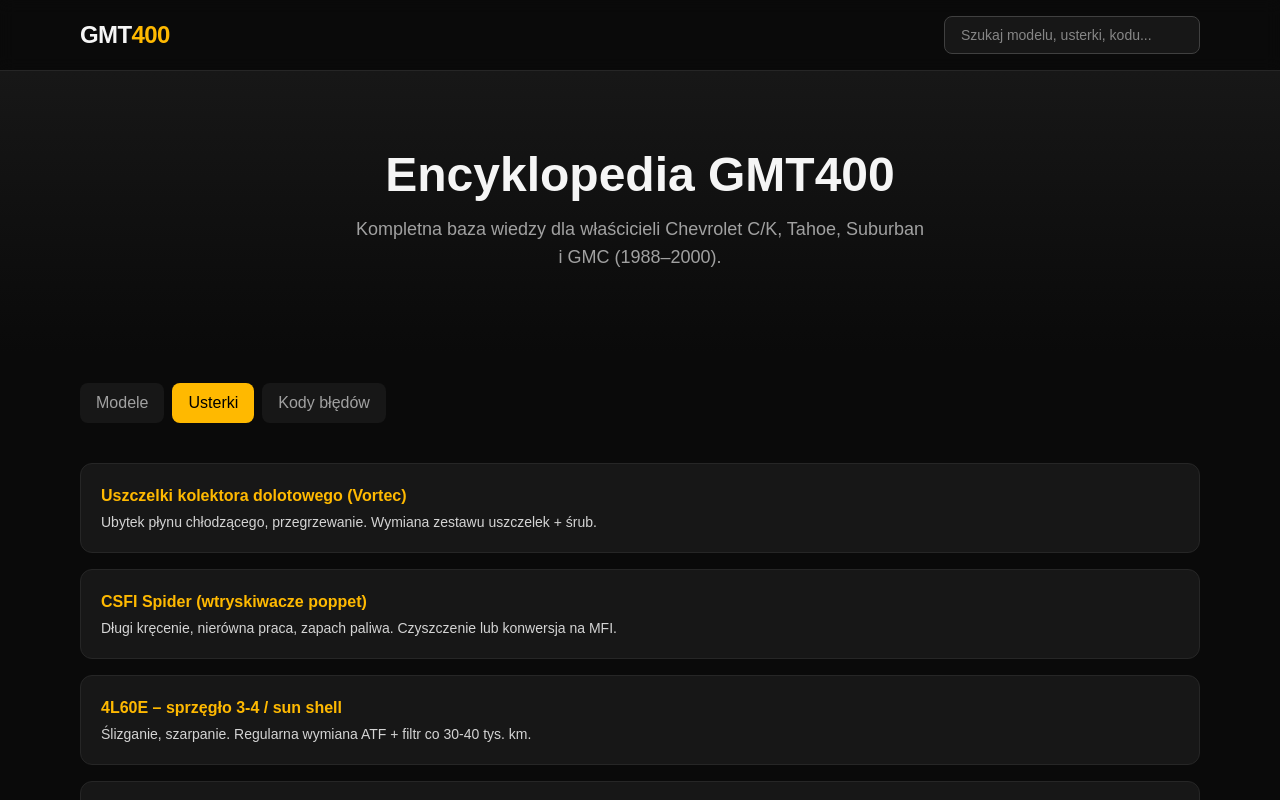
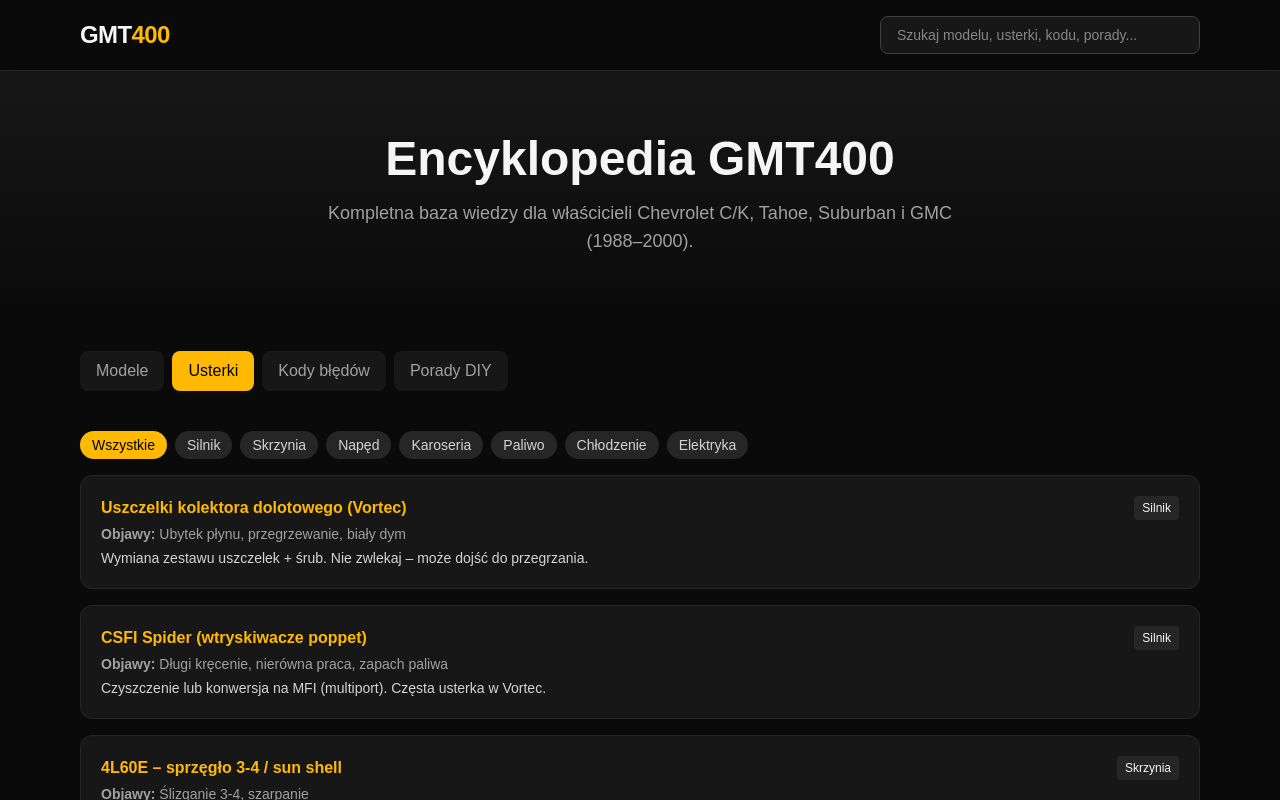
Before and after one commit to tsrc4mm9gg-netizen/gmt400-app, a Next.js app: page / in a window 1280 px wide. Both pictures are taken after a click on the button "Usterki". Shown: the top 800 px of the page. Built offline with nearby package versions, Linux system fonts and the light colour scheme.

Commit message:
Expand encyclopedia: more models, issues with categories, OBD codes, DIY tips, better filtering

```diff
--- a/src/app/page.tsx
+++ b/src/app/page.tsx
@@ -1,75 +1,114 @@
 'use client';
 
-import { useState } from 'react';
+import { useState, useMemo } from 'react';
 
 const models = [
-  { id: 'tahoe2', name: 'Tahoe 2-drzwi', years: '1995–1999', desc: 'Krótki rozstaw osi, głównie 4x4. Bardzo poszukiwany. Silnik 5.7L TBI (1995) lub Vortec L31.' },
-  { id: 'tahoe4', name: 'Tahoe 4-drzwi', years: '1995–2000', desc: 'Rodzinny SUV. Od 1996 silnik Vortec 255 KM. 4L60E, opcjonalnie AutoTrac NP246.' },
-  { id: 'suburban', name: 'Suburban', years: '1992–1999', desc: '1500/2500. Król holowania. 5.7L, 7.4L lub 6.5L diesel.' },
-  { id: 'ck1500', name: 'C/K 1500', years: '1988–2000', desc: 'Pickup ½ ton. 2WD (C) lub 4WD (K). Najpopularniejszy model platformy.' },
-  { id: 'ckhd', name: 'C/K 2500 / 3500', years: '1988–2000+', desc: 'Heavy Duty. 8-lug. Silniki 7.4L i 6.5L diesel. 4L80E.' },
-  { id: 'yukon', name: 'Yukon / Yukon XL', years: '1992–2000', desc: 'Wersje GMC. Yukon = Tahoe, Yukon XL = Suburban.' },
+  { id: 'tahoe2', name: 'Tahoe 2-drzwi', years: '1995–1999', engine: '5.7L TBI / Vortec', desc: 'Krótki rozstaw osi, głównie 4x4. Bardzo poszukiwany. Silnik 5.7L TBI (1995) lub Vortec L31. Popularny wśród off-roadowców.' },
+  { id: 'tahoe4', name: 'Tahoe 4-drzwi', years: '1995–2000', engine: '5.7L Vortec', desc: 'Rodzinny SUV. Od 1996 silnik Vortec 255 KM. 4L60E, opcjonalnie AutoTrac NP246. Najczęściej spotykany wariant.' },
+  { id: 'suburban1500', name: 'Suburban 1500', years: '1992–1999', engine: '5.7L / 6.5L', desc: '1500. Król holowania. 5.7L lub 6.5L diesel. Duża przestrzeń ładunkowa.' },
+  { id: 'suburban2500', name: 'Suburban 2500', years: '1992–1999', engine: '7.4L / 6.5L', desc: 'Heavy Duty. 8-lug. Idealny do ciężkiego holowania. 7.4L Big Block lub diesel.' },
+  { id: 'ck1500', name: 'C/K 1500', years: '1988–2000', engine: '5.0L / 5.7L', desc: 'Pickup ½ ton. 2WD (C) lub 4WD (K). Najpopularniejszy model platformy. Wiele konfiguracji kabiny.' },
+  { id: 'ck2500', name: 'C/K 2500', years: '1988–2000', engine: '5.7L / 7.4L / 6.5L', desc: '¾ ton. 8-lug. Do pracy i holowania. Solidna rama.' },
+  { id: 'ck3500', name: 'C/K 3500', years: '1988–2000+', engine: '7.4L / 6.5L', desc: '1 ton. Najmocniejsza wersja. Często z dually. Idealny do ciężkich zadań.' },
+  { id: 'yukon', name: 'Yukon', years: '1992–2000', engine: '5.7L', desc: 'Wersja GMC odpowiednik Tahoe. Często lepiej wyposażona.' },
+  { id: 'yukonxl', name: 'Yukon XL', years: '1992–1999', engine: '5.7L / 7.4L', desc: 'Odpowiednik Suburban. Duży SUV GMC.' },
 ];
 
 const issues = [
-  { title: 'Uszczelki kolektora dolotowego (Vortec)', fix: 'Ubytek płynu chłodzącego, przegrzewanie. Wymiana zestawu uszczelek + śrub.' },
-  { title: 'CSFI Spider (wtryskiwacze poppet)', fix: 'Długi kręcenie, nierówna praca, zapach paliwa. Czyszczenie lub konwersja na MFI.' },
-  { title: '4L60E – sprzęgło 3-4 / sun shell', fix: 'Ślizganie, szarpanie. Regularna wymiana ATF + filtr co 30-40 tys. km.' },
-  { title: 'Rdza ramy i kabiny', fix: 'Sprawdzaj rogi kabiny, progi, mocowania. Magnes + młotek. Naprawa lub wymiana paneli.' },
-  { title: 'Pompa paliwa', fix: 'Brak startu, gwizd. Wymiana wymaga opuszczenia baku.' },
-  { title: 'NP246 AutoTrac pump rub', fix: 'Ukryty wyciek oleju, awaria. Case saver + kontrola poziomu oleju.' },
+  { category: 'Silnik', title: 'Uszczelki kolektora dolotowego (Vortec)', symptoms: 'Ubytek płynu, przegrzewanie, biały dym', fix: 'Wymiana zestawu uszczelek + śrub. Nie zwlekaj – może dojść do przegrzania.' },
+  { category: 'Silnik', title: 'CSFI Spider (wtryskiwacze poppet)', symptoms: 'Długi kręcenie, nierówna praca, zapach paliwa', fix: 'Czyszczenie lub konwersja na MFI (multiport). Częsta usterka w Vortec.' },
+  { category: 'Skrzynia', title: '4L60E – sprzęgło 3-4 / sun shell', symptoms: 'Ślizganie 3-4, szarpanie', fix: 'Regularna wymiana ATF + filtr co 30-40 tys. km. W razie awarii rebuild.' },
+  { category: 'Skrzynia', title: '4L80E problemy', symptoms: 'Ślizganie, przegrzewanie', fix: 'Wymiana oleju, chłodnica skrzyni. Mocniejsza niż 4L60E.' },
+  { category: 'Napęd', title: 'NP246 AutoTrac pump rub', symptoms: 'Ukryty wyciek oleju, awaria trybów', fix: 'Case saver + kontrola poziomu oleju. Częsta usterka w 4x4.' },
+  { category: 'Karoseria', title: 'Rdza ramy i kabiny', symptoms: 'Rdza w rogach kabiny, progach', fix: 'Sprawdzaj magnesem i młotkiem. Naprawa paneli lub wymiana.' },
+  { category: 'Paliwo', title: 'Pompa paliwa', symptoms: 'Brak startu, gwizd, brak mocy', fix: 'Wymiana wymaga opuszczenia baku. Często padają w starszych egzemplarzach.' },
+  { category: 'Chłodzenie', title: 'Termostat / pompa wody', symptoms: 'Przegrzewanie, ubytek płynu', fix: 'Wymiana termostatu i pompy wody przy serwisie.' },
+  { category: 'Elektryka', title: 'Czujnik MAP / TPS', symptoms: 'Nierówna praca, check engine', fix: 'Czyszczenie lub wymiana. Częste w OBD-I i OBD-II.' },
 ];
 
 const codes = [
-  { code: '12', desc: 'Tryb diagnostyczny (normalny przy teście CEL)' },
-  { code: '13', desc: 'Sonda lambda – brak aktywności' },
-  { code: '14/15', desc: 'Czujnik temperatury płynu (ECT)' },
-  { code: '21/22', desc: 'TPS – czujnik położenia przepustnicy' },
-  { code: '32', desc: 'EGR' },
-  { code: '33/34', desc: 'MAP sensor' },
-  { code: '35', desc: 'IAC / bieg jałowy' },
-  { code: '44/45', desc: 'Mieszanka uboga / bogata' },
+  { code: '12', system: 'OBD-I', desc: 'Tryb diagnostyczny (normalny przy teście CEL)' },
+  { code: '13', system: 'OBD-I', desc: 'Sonda lambda – brak aktywności' },
+  { code: '14', system: 'OBD-I', desc: 'ECT – temperatura płynu za niska' },
+  { code: '15', system: 'OBD-I', desc: 'ECT – temperatura płynu za wysoka' },
+  { code: '21', system: 'OBD-I', desc: 'TPS – napięcie za wysokie' },
+  { code: '22', system: 'OBD-I', desc: 'TPS – napięcie za niskie' },
+  { code: '32', system: 'OBD-I', desc: 'EGR – problem z zaworem' },
+  { code: '33', system: 'OBD-I', desc: 'MAP – sygnał za wysoki' },
+  { code: '34', system: 'OBD-I', desc: 'MAP – sygnał za niski' },
+  { code: '35', system: 'OBD-I', desc: 'IAC – problem z biegiem jałowym' },
+  { code: '44', system: 'OBD-I', desc: 'Mieszanka uboga' },
+  { code: '45', system: 'OBD-I', desc: 'Mieszanka bogata' },
+  { code: 'P0171', system: 'OBD-II', desc: 'System zbyt ubogi (Bank 1)' },
+  { code: 'P0172', system: 'OBD-II', desc: 'System zbyt bogaty (Bank 1)' },
+  { code: 'P0300', system: 'OBD-II', desc: 'Losowe wypadanie zapłonu' },
+  { code: 'P0420', system: 'OBD-II', desc: 'Sprawność katalizatora poniżej progu' },
+  { code: 'P0442', system: 'OBD-II', desc: 'Mały wyciek w systemie EVAP' },
+];
+
+const tips = [
+  { title: 'Wymiana ATF w 4L60E', content: 'Co 30-40 tys. km. Używaj Dexron III lub odpowiednika. Filtr + uszczelka miski.' },
+  { title: 'Kontrola ramy', content: 'Sprawdzaj co roku rogi kabiny, progi i mocowania zawieszenia. Rdza jest najczęstszym problemem.' },
+  { title: 'Olej w skrzyni rozdzielczej', content: 'Sprawdzaj poziom co 20 tys. km. NP241/NP243/NP246 – odpowiedni olej.' },
+  { title: 'Filtr paliwa', content: 'Wymieniaj co 15-20 tys. km. Tani element, duży wpływ na żywotność pompy.' },
+  { title: 'Vortec – uszczelki kolektora', content: 'Przy pierwszych objawach ubytku płynu wymieniaj od razu. Nie czekaj na przegrzanie.' },
 ];
 
 export default function Home() {
   const [query, setQuery] = useState('');
   const [tab, setTab] = useState('modele');
+  const [category, setCategory] = useState('Wszystkie');
 
-  const filteredModels = models.filter(m =>
+  const filteredModels = useMemo(() =>
+    models.filter(m =>
       m.name.toLowerCase().includes(query.toLowerCase()) ||
-    m.desc.toLowerCase().includes(query.toLowerCase())
+      m.desc.toLowerCase().includes(query.toLowerCase()) ||
+      m.engine.toLowerCase().includes(query.toLowerCase())
+    ), [query]);
+
+  const filteredIssues = useMemo(() => {
+    let result = issues;
+    if (category !== 'Wszystkie') result = result.filter(i => i.category === category);
+    return result.filter(i =>
+      i.title.toLowerCase().includes(query.toLowerCase()) ||
+      i.fix.toLowerCase().includes(query.toLowerCase()) ||
+      i.symptoms.toLowerCase().includes(query.toLowerCase())
     );
+  }, [query, category]);
 
-  const filteredIssues = issues.filter(i =>
-    i.title.toLowerCase().includes(query.toLowerCase()) ||
-    i.fix.toLowerCase().includes(query.toLowerCase())
-  );
+  const filteredCodes = useMemo(() =>
+    codes.filter(c =>
+      c.code.toLowerCase().includes(query.toLowerCase()) ||
+      c.desc.toLowerCase().includes(query.toLowerCase())
+    ), [query]);
+
+  const categories = ['Wszystkie', ...Array.from(new Set(issues.map(i => i.category)))];
 
   return (
     <div className="min-h-screen bg-neutral-950 text-neutral-100">
-      <header className="border-b border-neutral-800 bg-neutral-950/80 backdrop-blur sticky top-0 z-50">
-        <div className="max-w-6xl mx-auto px-4 py-4 flex items-center justify-between">
+      <header className="border-b border-neutral-800 bg-neutral-950/90 backdrop-blur sticky top-0 z-50">
+        <div className="max-w-6xl mx-auto px-4 py-4 flex flex-col sm:flex-row items-center justify-between gap-3">
           <h1 className="text-2xl font-bold tracking-tight">GMT<span className="text-amber-400">400</span></h1>
           <input
             type="search"
-            placeholder="Szukaj modelu, usterki, kodu..."
-            className="bg-neutral-900 border border-neutral-700 rounded-lg px-4 py-2 text-sm w-64 focus:outline-none focus:border-amber-400"
+            placeholder="Szukaj modelu, usterki, kodu, porady..."
+            className="bg-neutral-900 border border-neutral-700 rounded-lg px-4 py-2 text-sm w-full sm:w-80 focus:outline-none focus:border-amber-400"
             value={query}
             onChange={(e) => setQuery(e.target.value)}
           />
         </div>
       </header>
 
-      <section className="bg-gradient-to-b from-neutral-900 to-neutral-950 py-20 px-4 text-center">
-        <h2 className="text-5xl font-extrabold mb-4">Encyklopedia GMT400</h2>
-        <p className="text-neutral-400 max-w-xl mx-auto text-lg">
+      <section className="bg-gradient-to-b from-neutral-900 to-neutral-950 py-16 px-4 text-center">
+        <h2 className="text-4xl sm:text-5xl font-extrabold mb-4">Encyklopedia GMT400</h2>
+        <p className="text-neutral-400 max-w-2xl mx-auto text-lg">
           Kompletna baza wiedzy dla właścicieli Chevrolet C/K, Tahoe, Suburban i GMC (1988–2000).
         </p>
       </section>
 
       <div className="max-w-6xl mx-auto px-4 py-8">
         <div className="flex gap-2 overflow-x-auto pb-4 mb-6">
-          {['modele', 'usterki', 'kody'].map((t) => (
+          {['modele', 'usterki', 'kody', 'porady'].map((t) => (
             <button
               key={t}
               onClick={() => setTab(t)}
@@ -77,7 +116,7 @@ export default function Home() {
                 tab === t ? 'bg-amber-400 text-black' : 'bg-neutral-900 text-neutral-400'
               }`}
             >
-              {t === 'modele' ? 'Modele' : t === 'usterki' ? 'Usterki' : 'Kody błędów'}
+              {t === 'modele' ? 'Modele' : t === 'usterki' ? 'Usterki' : t === 'kody' ? 'Kody błędów' : 'Porady DIY'}
             </button>
           ))}
         </div>
@@ -87,7 +126,7 @@ export default function Home() {
             {filteredModels.map((m) => (
               <div key={m.id} className="bg-neutral-900 border border-neutral-800 rounded-xl p-5 hover:border-amber-400 transition">
                 <h3 className="text-amber-400 font-semibold text-lg">{m.name}</h3>
-                <p className="text-sm text-neutral-500 mb-2">{m.years}</p>
+                <p className="text-sm text-neutral-500 mb-1">{m.years} • {m.engine}</p>
                 <p className="text-neutral-300 text-sm">{m.desc}</p>
               </div>
             ))}
@@ -95,13 +134,32 @@ export default function Home() {
         )}
 
         {tab === 'usterki' && (
+          <div>
+            <div className="flex gap-2 mb-4 overflow-x-auto">
+              {categories.map(cat => (
+                <button
+                  key={cat}
+                  onClick={() => setCategory(cat)}
+                  className={`px-3 py-1 rounded-full text-sm whitespace-nowrap ${
+                    category === cat ? 'bg-amber-400 text-black' : 'bg-neutral-800 text-neutral-300'
+                  }`}
+                >
+                  {cat}
+                </button>
+              ))}
+            </div>
             <div className="space-y-4">
               {filteredIssues.map((i, idx) => (
                 <div key={idx} className="bg-neutral-900 border border-neutral-800 rounded-xl p-5">
+                  <div className="flex justify-between items-start mb-1">
                     <h3 className="font-semibold text-amber-400">{i.title}</h3>
-                <p className="text-neutral-300 mt-1 text-sm">{i.fix}</p>
+                    <span className="text-xs bg-neutral-800 px-2 py-1 rounded">{i.category}</span>
+                  </div>
+                  <p className="text-sm text-neutral-400 mb-1"><strong>Objawy:</strong> {i.symptoms}</p>
+                  <p className="text-neutral-300 text-sm">{i.fix}</p>
                 </div>
               ))}
+            </div>
           </div>
         )}
 
@@ -111,18 +169,31 @@ export default function Home() {
               <thead className="bg-neutral-800">
                 <tr>
                   <th className="text-left p-3 text-amber-400">Kod</th>
+                  <th className="text-left p-3 text-amber-400">System</th>
                   <th className="text-left p-3 text-amber-400">Opis</th>
                 </tr>
               </thead>
               <tbody>
-                {codes.map((c) => (
+                {filteredCodes.map((c) => (
                   <tr key={c.code} className="border-t border-neutral-800">
                     <td className="p-3 font-mono">{c.code}</td>
+                    <td className="p-3 text-neutral-400">{c.system}</td>
                     <td className="p-3 text-neutral-300">{c.desc}</td>
                   </tr>
                 ))}
               </tbody>
             </table>
+          </div>
+        )}
+
+        {tab === 'porady' && (
+          <div className="space-y-4">
+            {tips.map((t, idx) => (
+              <div key={idx} className="bg-neutral-900 border border-neutral-800 rounded-xl p-5">
+                <h3 className="font-semibold text-amber-400 mb-2">{t.title}</h3>
+                <p className="text-neutral-300 text-sm">{t.content}</p>
+              </div>
+            ))}
           </div>
         )}
       </div>
```
Lines whose indentation alone changed are shown as unchanged.
